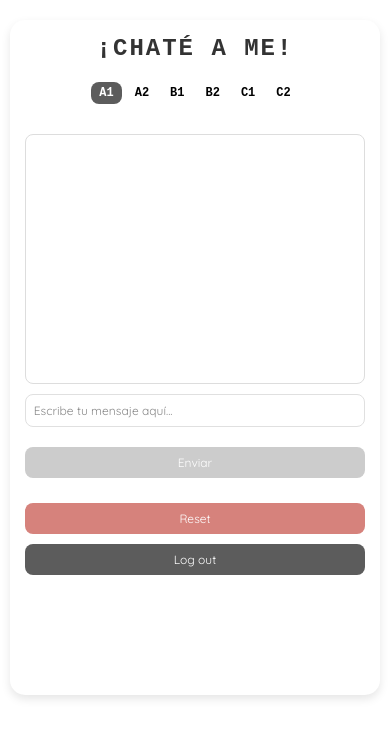
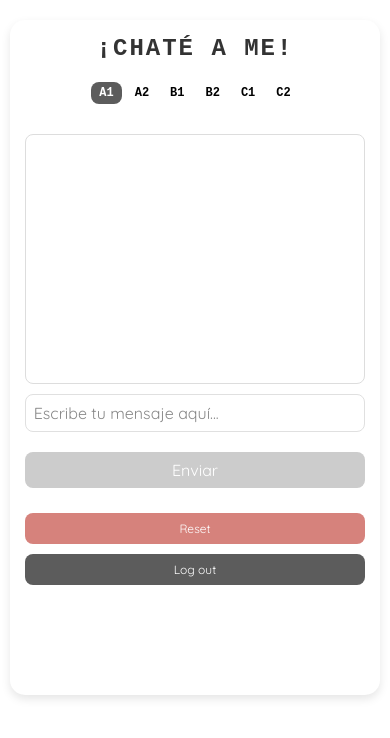
Before and after one commit to Albert-S2/chateame, a Next.js app: page /chatpage in a window 390 px wide. Shown: the top 738 px of the page. Built offline with nearby package versions, Linux system fonts and the light colour scheme.

Commit message:
font sizes needed updating to avoid zoom-in effect in Safari

```diff
--- a/app/components/chatbot.css
+++ b/app/components/chatbot.css
@@ -84,15 +84,16 @@
 
 .chatbot-input {
   flex: 1;
-  padding: 15px;
+  width: 100%; /* Make the input box span the full width */
+  padding: 10px;
+  margin-bottom: 10px; /* Add spacing below the input box */
   border: 1px solid #e0e0e0;
-  font-size: 16px;
+  border-radius: 8px;
   outline: none;
   background-color: #ffffff;
   color: #333333;
   font-family: 'Quicksand', -apple-system, BlinkMacSystemFont, 'Segoe UI', Roboto, 'Helvetica Neue', sans-serif; /* Sans-serif font */
   transition: border-color 0.3s ease;
-  border-radius: 8px;
 }
 
 .chatbot-input::placeholder {
@@ -108,15 +109,16 @@
 
 .chatbot-submit-button {
   padding: 15px 25px;
+  width: 100%; /* Make the submit button span the full width */
+  font-size: 16px; /* Ensure font size is at least 16px to prevent Safari zooming */
+  padding: 10px;
   background-color: #5c5c5c;
   color: #ffffff;
   border: none;
   border-radius: 8px;
   cursor: pointer;
-  font-size: 16px;
   font-family: 'Quicksand', -apple-system, BlinkMacSystemFont, 'Segoe UI', Roboto, 'Helvetica Neue', sans-serif; /* Sans-serif font */
   transition: background-color 0.3s ease;
-  border-radius: 8px;
 }
 
 .chatbot-submit-button:disabled {
@@ -222,14 +224,14 @@
 
   .chatbot-input {
     width: 100%; /* Make the input box span the full width */
-    font-size: 14px; /* Adjust font size for smaller screens */
+    font-size: 16px; /* Ensure font size is at least 16px */
     padding: 10px;
     margin-bottom: 10px; /* Add spacing below the input box */
   }
 
   .chatbot-submit-button {
     width: 100%; /* Make the submit button span the full width */
-    font-size: 14px;
+    font-size: 16px; /* Ensure font size is at least 16px */
     padding: 10px;
   }
 
@@ -284,12 +286,12 @@
   }
 
   .chatbot-input {
-    font-size: 12px;
+    font-size: 16px; /* Ensure font size is at least 16px */
     padding: 8px;
   }
 
   .chatbot-submit-button {
-    font-size: 12px;
+    font-size: 16px; /* Ensure font size is at least 16px */
     padding: 8px 12px;
   }
 
```
